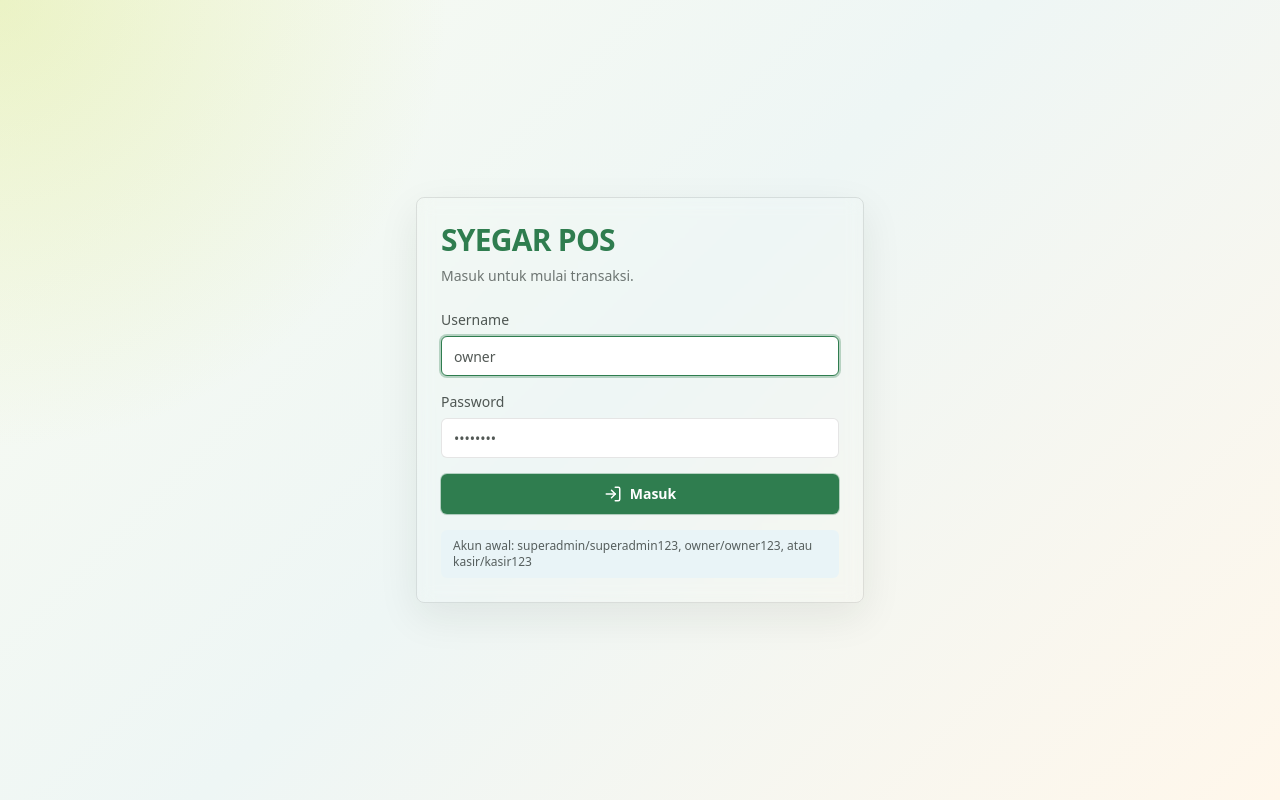
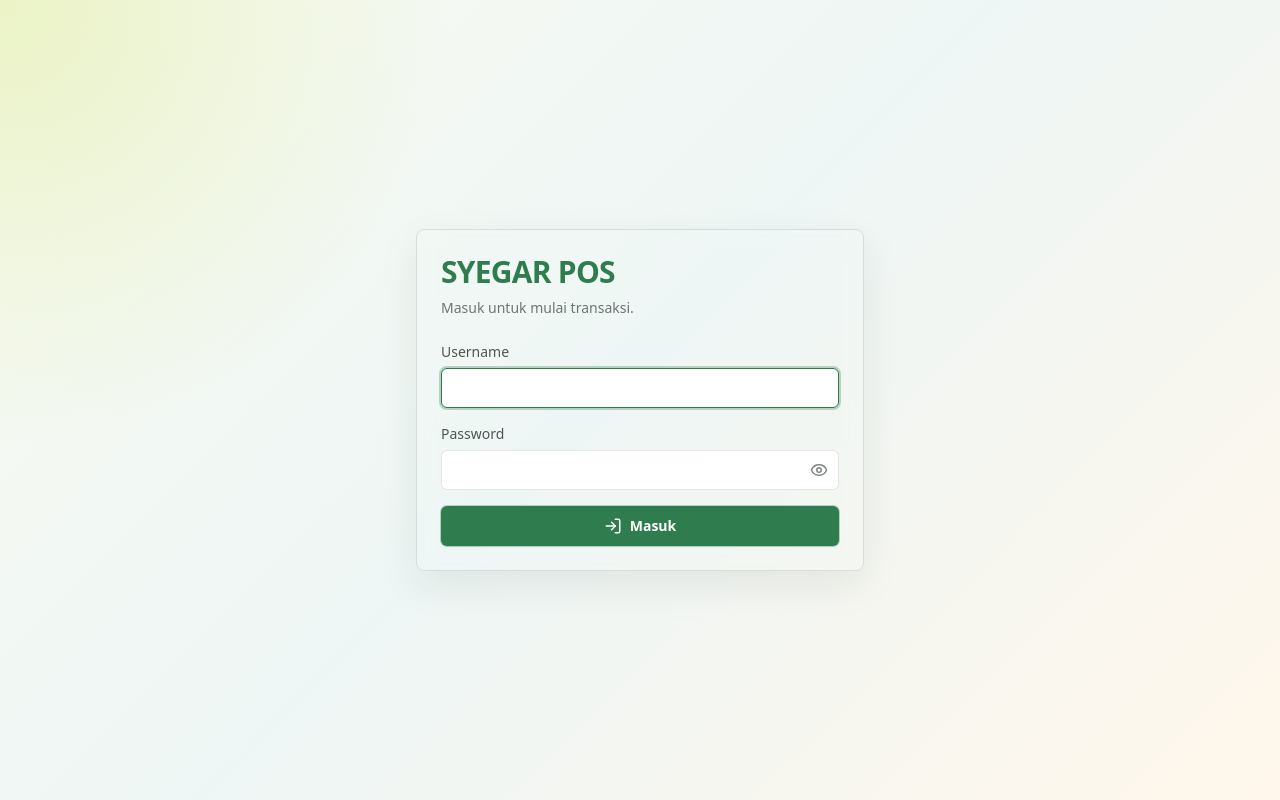
Before and after one commit to SulthoniAkbar/syegar-pos, a Next.js app: page /login in a window 1280 px wide. Built offline with nearby package versions, Linux system fonts and the light colour scheme.

Commit message:
add button show and hide password

```diff
--- a/app/login/page.tsx
+++ b/app/login/page.tsx
@@ -1,7 +1,7 @@
 "use client";
 
 import { useState } from "react";
-import { LogIn } from "lucide-react";
+import { Eye, EyeOff, LogIn } from "lucide-react";
 import { api } from "@/components/api";
 import { Button, Card, Field, Input } from "@/components/ui";
 import { useAuthStore } from "@/stores/auth.store";
@@ -10,8 +10,9 @@ import type { User } from "@/types/app-ui";
 export default function LoginPage() {
   const setUser = useAuthStore((state) => state.setUser);
   const setLoading = useAuthStore((state) => state.setLoading);
-  const [username, setUsername] = useState("owner");
-  const [password, setPassword] = useState("owner123");
+  const [username, setUsername] = useState("");
+  const [password, setPassword] = useState("");
+  const [showPassword, setShowPassword] = useState(false);
   const [error, setError] = useState("");
   const [submitting, setSubmitting] = useState(false);
 
@@ -43,14 +44,29 @@ export default function LoginPage() {
             <Input value={username} onChange={(e) => setUsername(e.target.value)} autoFocus />
           </Field>
           <Field label="Password">
-            <Input type="password" value={password} onChange={(e) => setPassword(e.target.value)} />
+            <div className="relative">
+              <Input
+                type={showPassword ? "text" : "password"}
+                value={password}
+                onChange={(e) => setPassword(e.target.value)}
+                className="pr-11"
+              />
+              <button
+                type="button"
+                onClick={() => setShowPassword((value) => !value)}
+                className="absolute right-1 top-1 inline-flex size-8 items-center justify-center rounded-md text-ink/55 hover:bg-skysoft hover:text-ink"
+                aria-label={showPassword ? "Sembunyikan password" : "Tampilkan password"}
+                title={showPassword ? "Sembunyikan password" : "Tampilkan password"}
+              >
+                {showPassword ? <EyeOff size={18} /> : <Eye size={18} />}
+              </button>
+            </div>
           </Field>
           {error && <div className="rounded-md bg-guava/10 px-3 py-2 text-sm font-medium text-guava">{error}</div>}
           <Button type="submit" className="w-full" disabled={submitting}>
             {submitting ? <span className="size-4 animate-spin rounded-full border-2 border-white/35 border-t-white" /> : <LogIn size={18} />}
             {submitting ? "Memproses..." : "Masuk"}
           </Button>
-          <div className="rounded-md bg-skysoft px-3 py-2 text-xs text-ink/70">Akun awal: superadmin/superadmin123, owner/owner123, atau kasir/kasir123</div>
         </form>
       </Card>
     </main>
```
